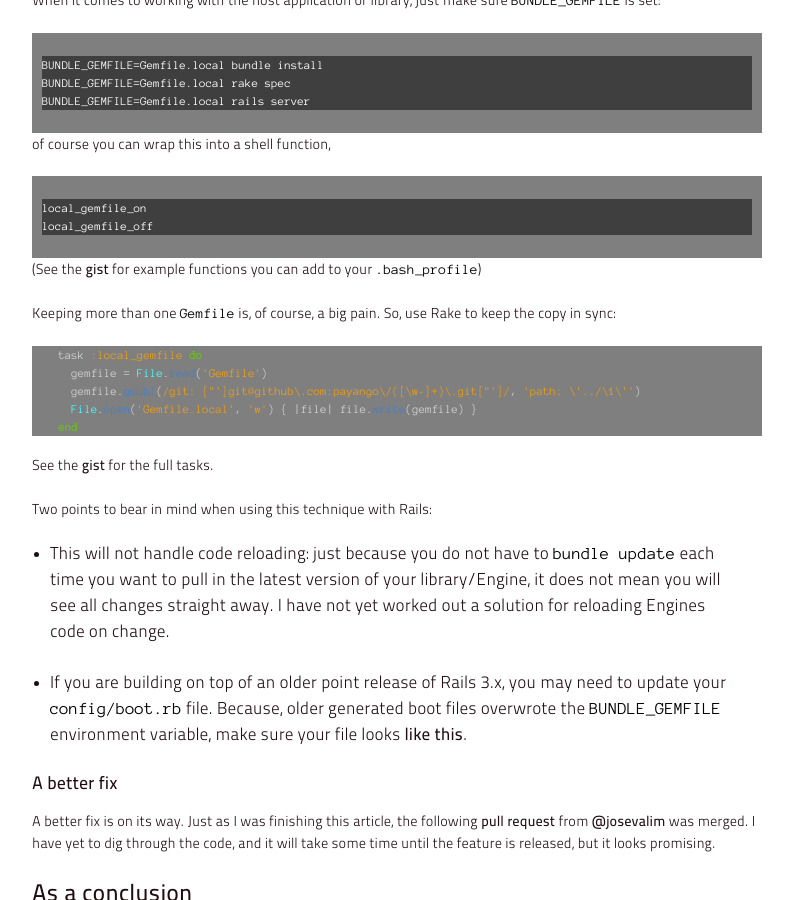
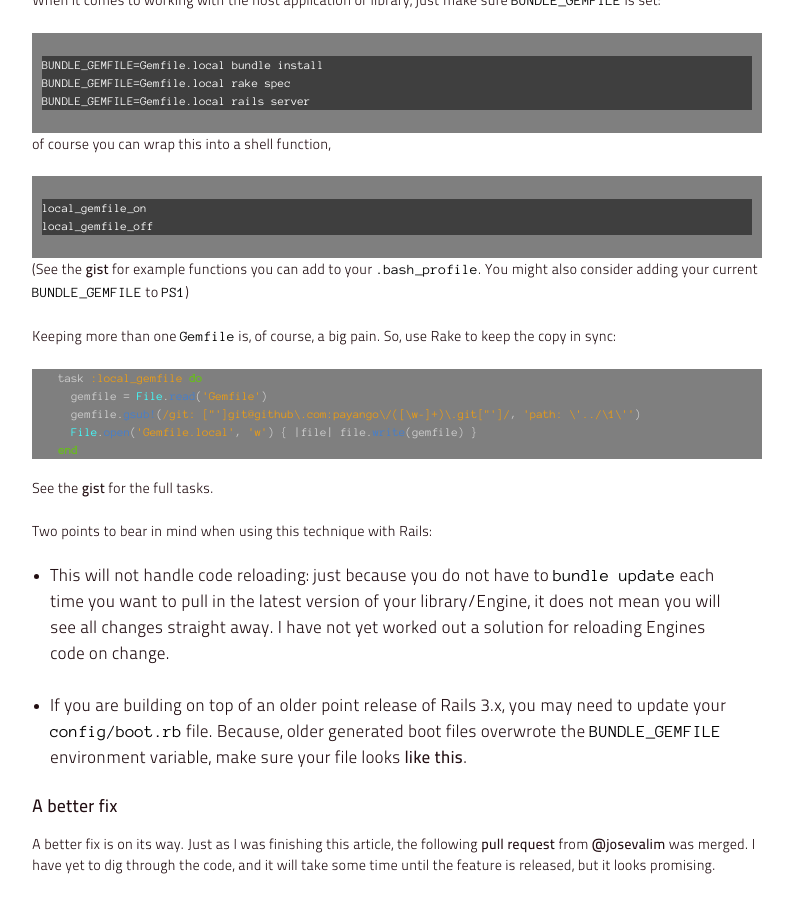
Before and after one commit to myabc/myabc.github.com, a Jekyll site: the page built from _posts/2012-3-18-bundler-pain-points.markdown, in a window 1280 px wide and 900 px high, scrolled down 3466 px. Shown: the whole window, without its empty margins (243-1036 px from the left). Built offline with Jekyll 4.4.1, drawn with Linux system fonts in a browser that asks for light colours; nearby versions of some CDN libraries; Markdown is read by kramdown in place of the engine named in the settings; comment, search, counter and statistics services are not loaded.

Commit message:
'Bundler Pain Points': Add note on PS1
Signed-off-by: Alex Coles <alex@alexbcoles.com>

```diff
--- a/_posts/2012-3-18-bundler-pain-points.markdown
+++ b/_posts/2012-3-18-bundler-pain-points.markdown
@@ -151,7 +151,7 @@ of course you can wrap this into a shell function,
     local_gemfile_on
     local_gemfile_off
 
-(See the [gist](https://gist.github.com/2126969) for example functions you can add to your `.bash_profile`)
+(See the [gist](https://gist.github.com/2126969) for example functions you can add to your `.bash_profile`. You might also consider adding your current `BUNDLE_GEMFILE` to `PS1`)
 
 Keeping more than one `Gemfile` is, of course, a big pain. So, use Rake to keep the copy in sync:
 
```
